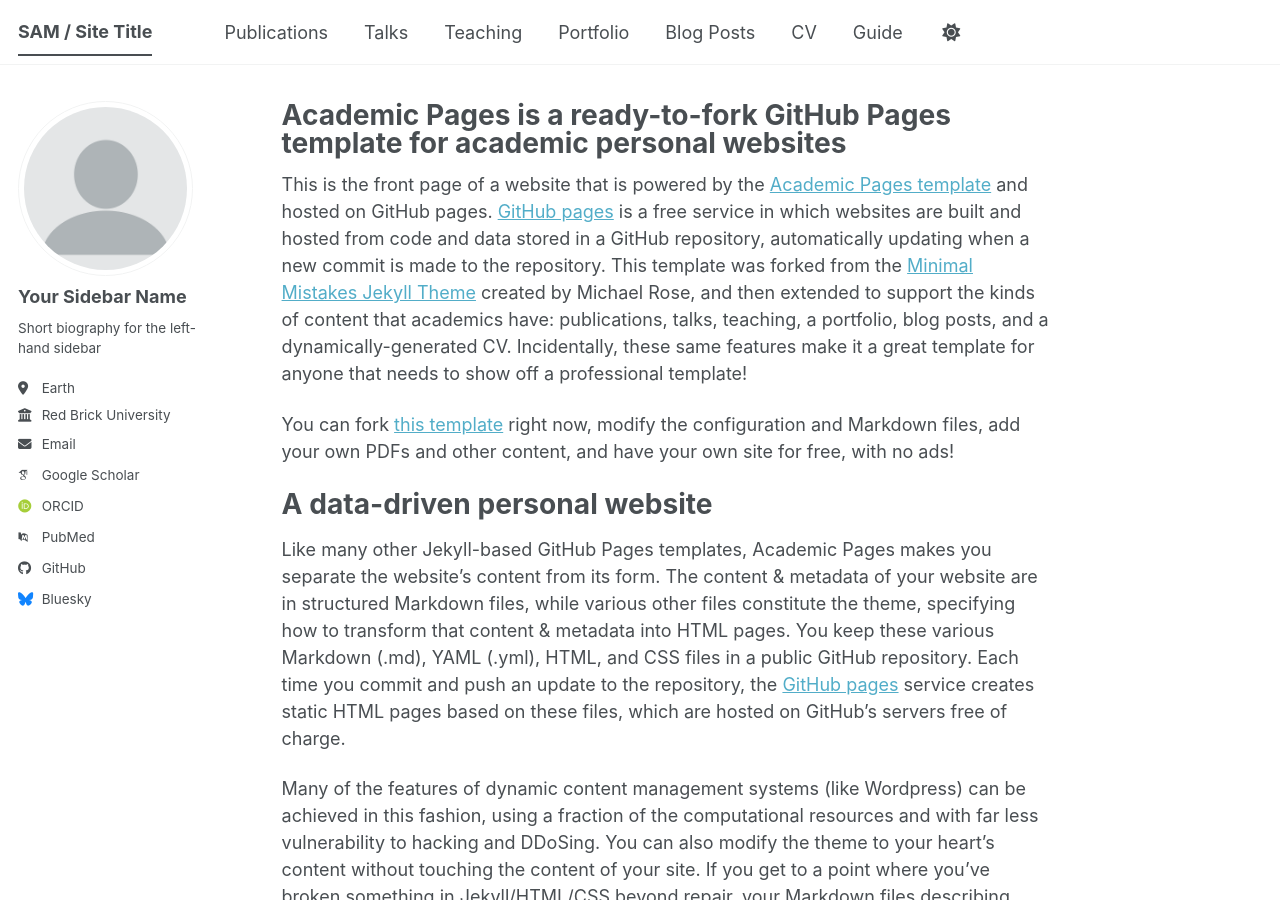
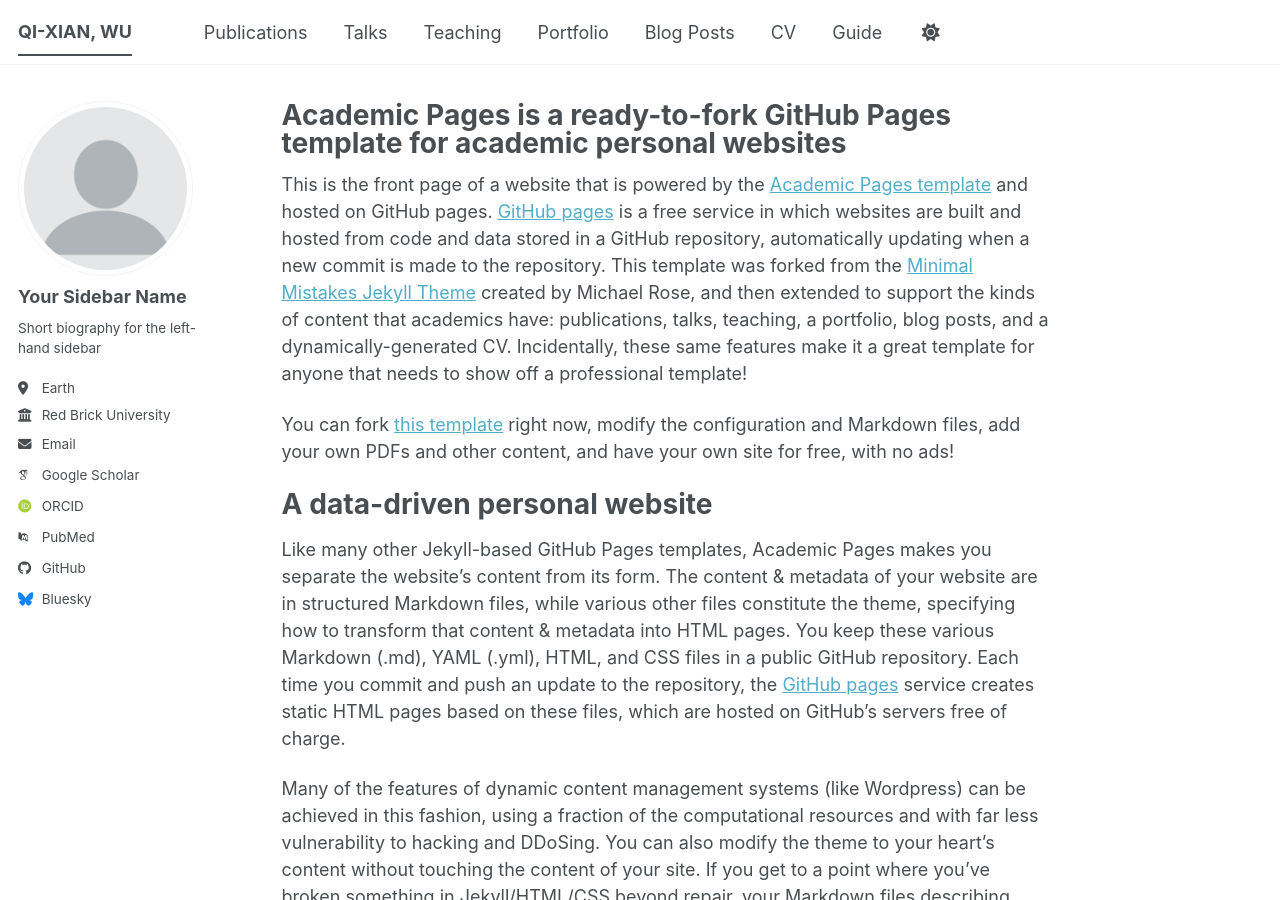
Before and after one commit to xian0121/xian0121.github.io, a Jekyll site: the page built from _pages/about.md, in a window 1280 px wide and 900 px high. Built offline with Jekyll 4.4.1, drawn with Linux system fonts in a browser that asks for light colours; some web fonts are replaced; a script bundle is joined from its source files by our own code; library files that are not in the unit come from our copies.

Commit message:
Update _config.yml

```diff
--- a/_config.yml
+++ b/_config.yml
@@ -9,7 +9,7 @@
 # Basic Site Settings
 locale                   : "en-US"
 site_theme               : "default" # The available themes options are "default", "air", "sunrise", "mint", "dirt" and "contrast"
-title                    : "SAM / Site Title"
+title                    : "QI-XIAN, WU"
 title_separator          : "-"
 name                     : &name "Your Name"
 description              : &description "Your Name's academic portfolio"   # Update this with a general description of your site, this is the default if not overridden by a page
```
